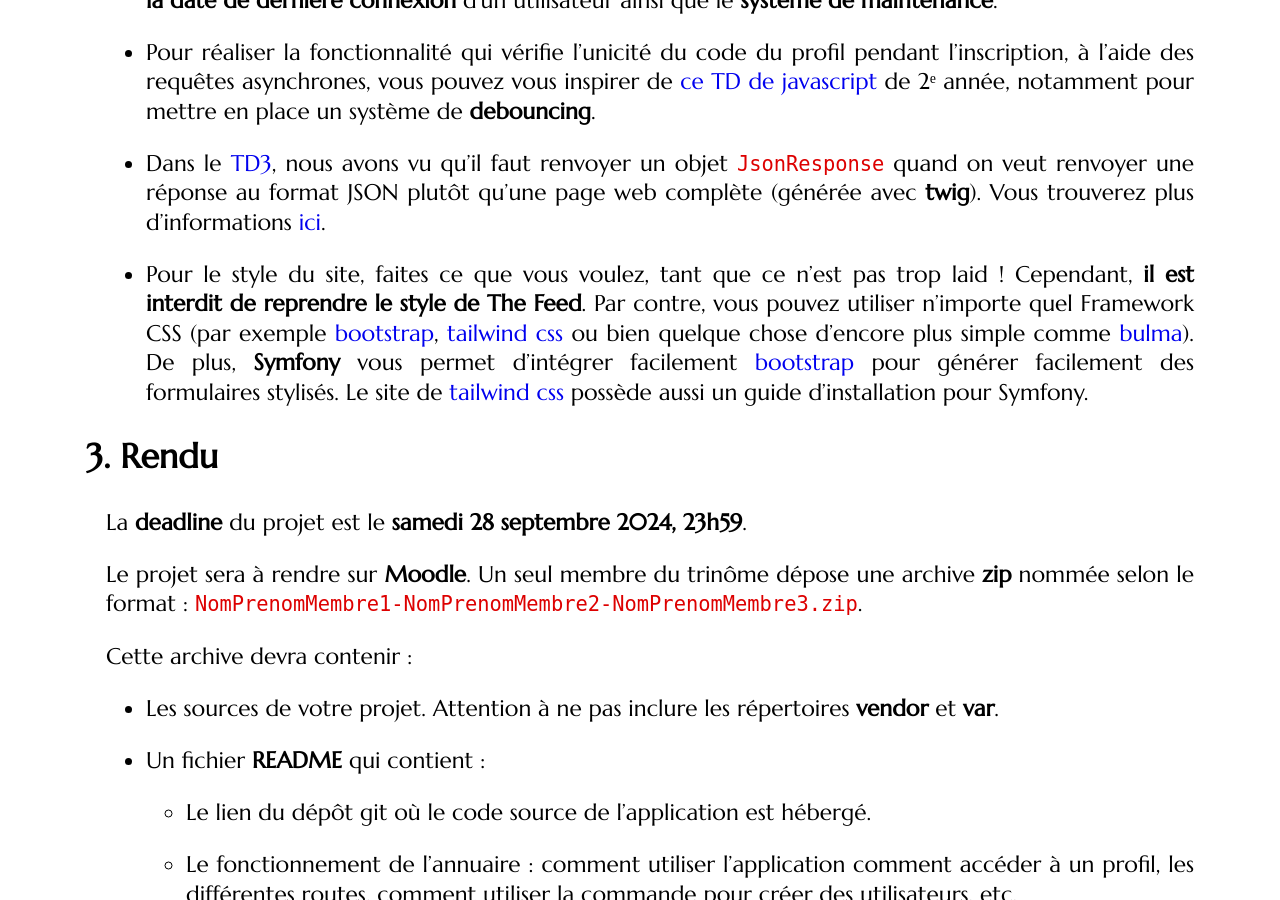
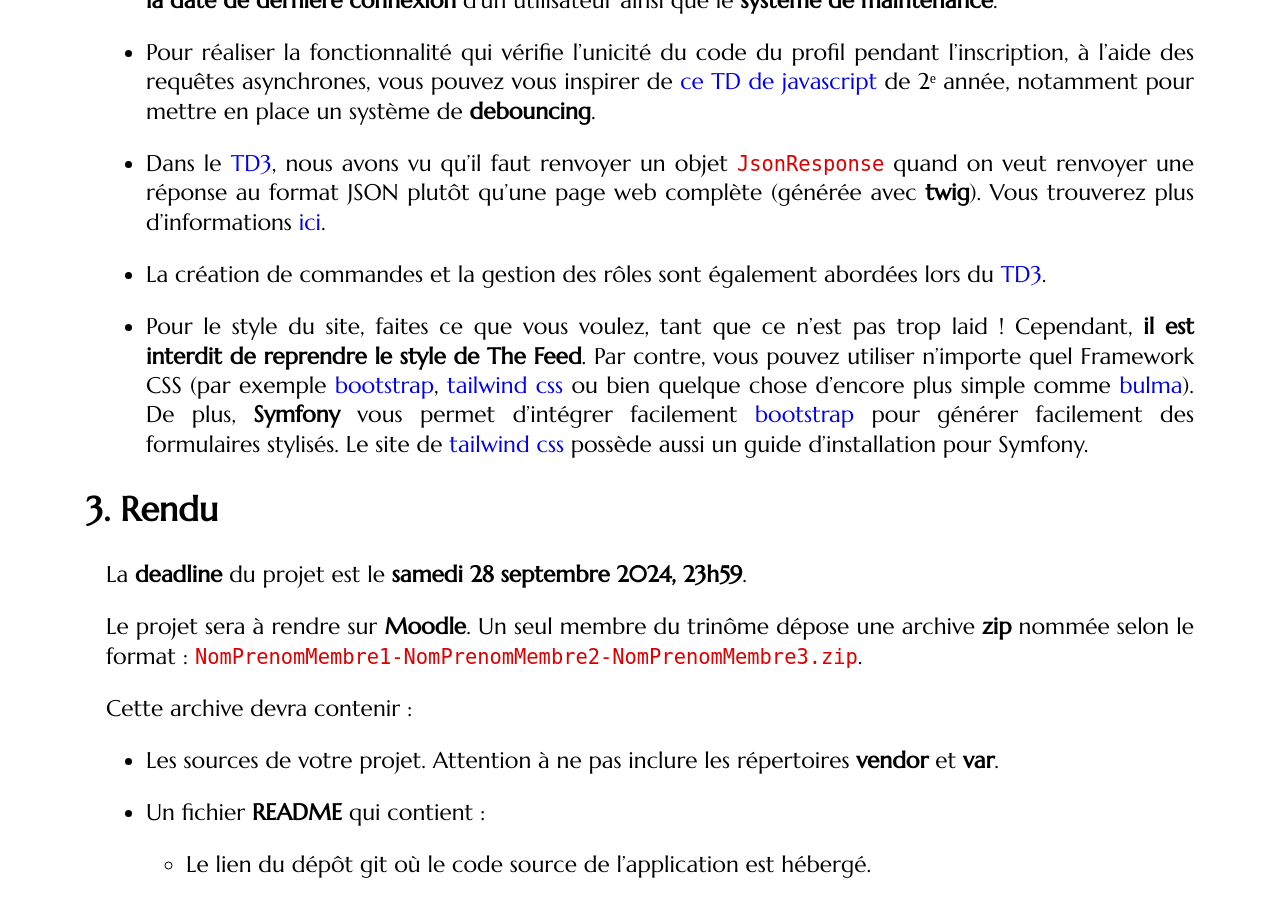
Before and after one commit to mgasquet/R5.A.05-ProgrammationAvancee-Web, a Jekyll site: the page built from tutorials/projet1.md, in a window 1280 px wide and 900 px high, scrolled down 3011 px. Built offline with Jekyll 4.4.1, drawn with Linux system fonts in a browser that asks for light colours; some web fonts are replaced.

Commit message:
precisions commandes/roles projet

```diff
--- a/tutorials/projet1.md
+++ b/tutorials/projet1.md
@@ -69,6 +69,8 @@ Pour vous aider dans la réalisation du projet, voici quelques pistes :
 
 * Dans le [TD3]({{site.baseurl}}/tutorials/tutorial3), nous avons vu qu'il faut renvoyer un objet `JsonResponse` quand on veut renvoyer une réponse au format JSON plutôt qu'une page web complète (générée avec **twig**). Vous trouverez plus d'informations [ici](https://symfony.com/doc/current/components/http_foundation.html#creating-a-json-response).
 
+* La création de commandes et la gestion des rôles sont également abordées lors du [TD3]({{site.baseurl}}/tutorials/tutorial3).
+
 * Pour le style du site, faites ce que vous voulez, tant que ce n'est pas trop laid ! Cependant, **il est interdit de reprendre le style de The Feed**. Par contre, vous pouvez utiliser n'importe quel Framework CSS (par exemple [bootstrap](https://getbootstrap.com/docs/5.3/getting-started/download/), [tailwind css](https://tailwindcss.com/) ou bien quelque chose d'encore plus simple comme [bulma](https://bulma.io/)). De plus, **Symfony** vous permet d'intégrer facilement [bootstrap](https://symfony.com/doc/current/form/bootstrap5.html) pour générer facilement des formulaires stylisés. Le site de [tailwind css](https://tailwindcss.com/docs/guides/symfony) possède aussi un guide d'installation pour Symfony.
 
 ## Rendu
```
